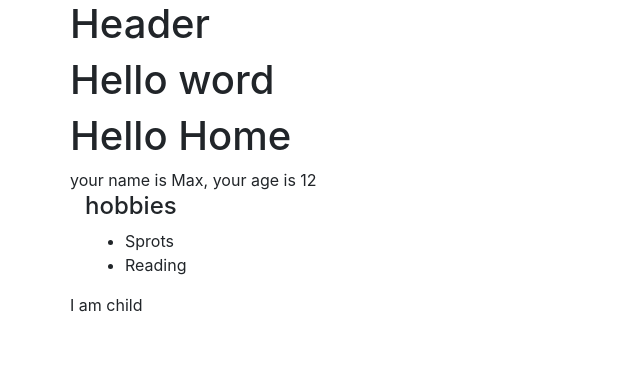
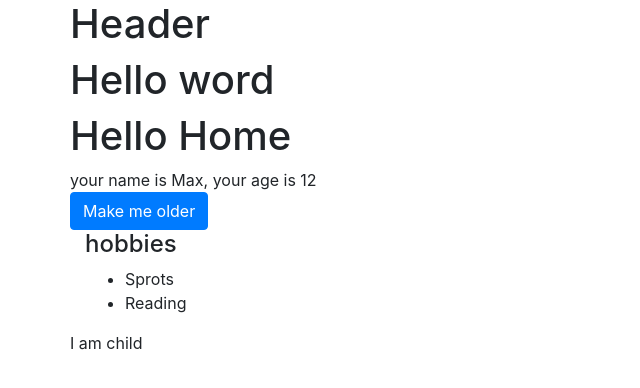
Before and after one commit to apktool/LearnReactJS, a React (Create React App) app in the folder rails365/chapter3/: page / in a window 1280 px wide. Shown: the top 388 px of the page, without its empty margins (0-640 px from the left). Built offline with nearby package versions, Linux system fonts and the light colour scheme.

Commit message:
Event and state attribute

```diff
--- a/rails365/chapter3/src/components/Home.js
+++ b/rails365/chapter3/src/components/Home.js
@@ -2,20 +2,35 @@ import React, {Component} from 'react';
 import PropTypes from 'prop-types';
 
 export default class Home extends Component {
+    constructor(props) {
+        super(props);
+        this.state = {
+            age: props.age
+        };
+        this.age = this.props.age;
+    }
+
+    onMakeOlder() {
+        this.setState(
+            {age: this.state.age + 3}
+        )
+    }
+
     render() {
         let content = "";
 
         if (content.length === 0) {
             content = "Hello Home";
+            console.info(this);
         }
-        console.log(this.props);
-
         return (
             <div className="container">
                 <div className="row">
                     <div className="col-xs-1 col-xs-offset-11">
                         <h1>{content}</h1>
-                        <div> your name is {this.props.name}, your age is {this.props.age}</div>
+                        <div> your name is {this.props.name}, your age is {this.state.age}</div>
+                        {/*<button onClick={this.onMakeOlder.bind(this)} className="btn btn-primary">Make me older</button>*/}
+                        <button onClick={() => this.onMakeOlder()} className="btn btn-primary">Make me older</button>
                     </div>
                 </div>
                 <div className="SecondRow">
```
